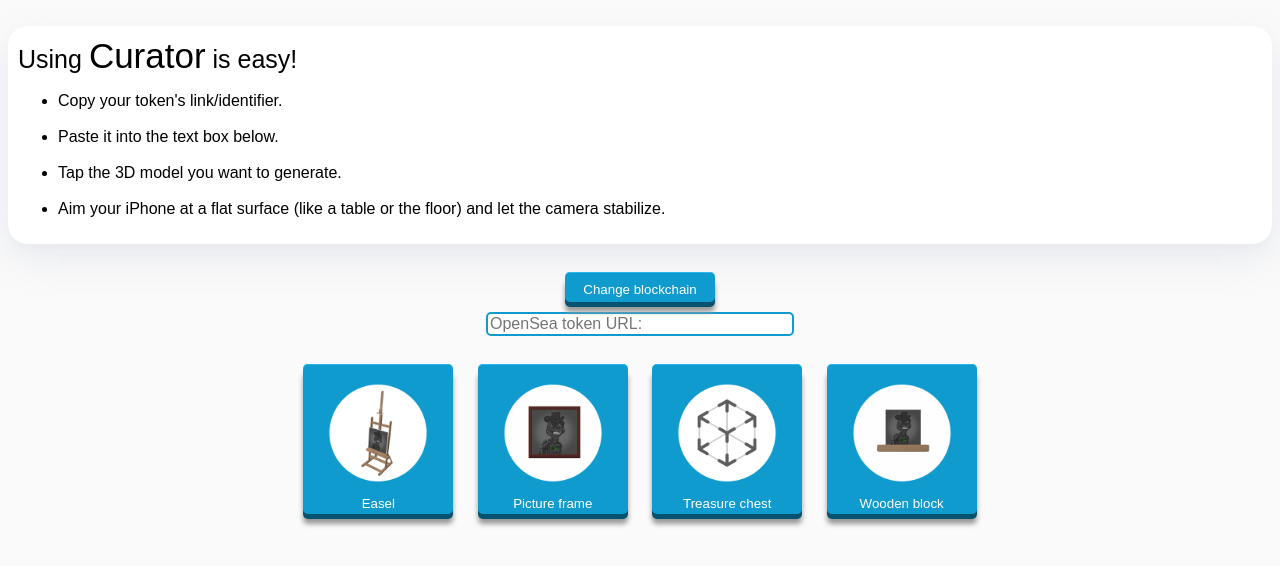
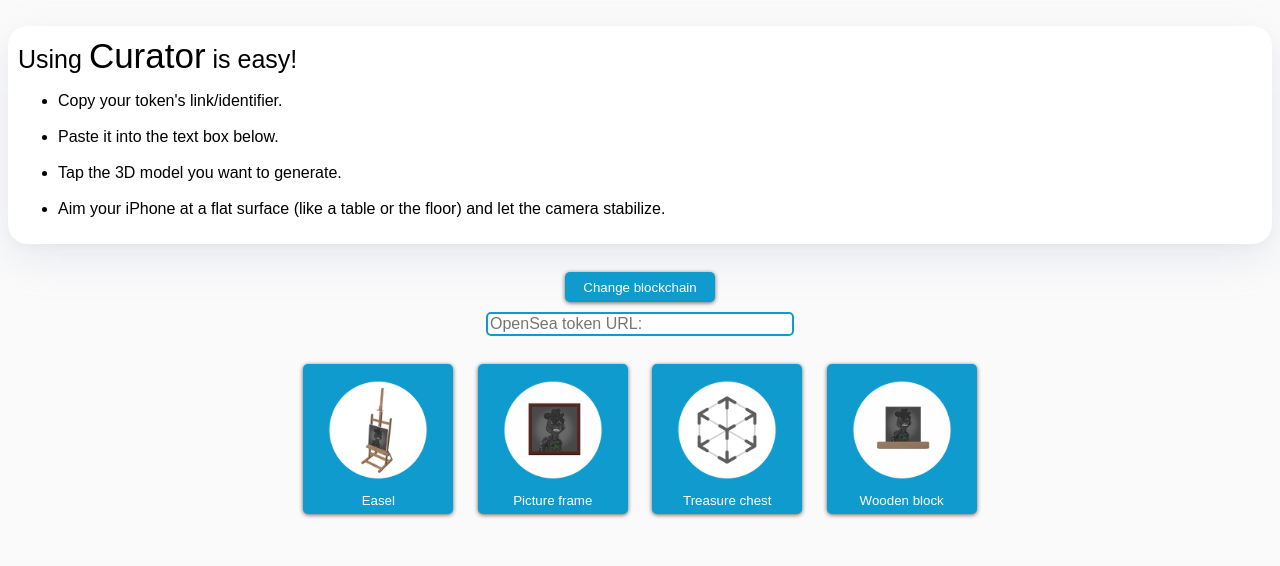
Before and after one commit to Un1xG0d/Curator, a PHP site: page / in a window 1280 px wide. Shown: the top 566 px of the page. Run offline with PHP 8.4, Linux system fonts and the light colour scheme.

Commit message:
update styling

```diff
--- a/styles.css
+++ b/styles.css
@@ -20,23 +20,24 @@ button {
   text-decoration: none;
   text-align: center;
   font-weight: 300;
-  padding-top: 6px;
   margin: 10px;
   position: relative;
   border: none;
   background: #109bce;
   border-radius: 5px;
-  box-shadow: inset 0px 1px 0px #2ab7ec, 0px 5px 0px 0px #07526e, 0px 10px 5px #999;
+  padding: 0;
+  box-shadow: 0 1px 4px rgba(0,0,0,0.6);
 }
 
 button:hover {
-  top: 3px;
-  box-shadow: inset 0px 1px 0px #2ab7ec, 0px 2px 0px 0px #07526e, 0px 5px 3px #999;
+  background: #719fb0;
 }
 
 .blockchain_button {
   width: 100px;
   height: 30px;
+  padding: 0;
+  box-shadow: 0 1px 4px rgba(0,0,0,0.6);
 }
 
 .card {
@@ -48,6 +49,8 @@ button:hover {
 
 .change_blockchain_button {
   height: 30px;
+  padding: 0;
+  box-shadow: 0 1px 4px rgba(0,0,0,0.6);
 }
 
 .modal {
@@ -60,7 +63,7 @@ button:hover {
   height: 100%;
   overflow: auto;
   background-color: rgb(0,0,0);
-  background-color: rgba(0,0,0,0.4);
+  background-color: rgba(0,0,0,0.6);
 }
 
 .modal-content {
@@ -72,7 +75,7 @@ button:hover {
 }
 
 .shadow {
-  box-shadow: 0 5px 10px rgba(154,160,185,.05), 0 15px 40px rgba(166,173,201,.2);
+  box-shadow: 0 5px 10px rgba(154,160,185,0.05), 0 15px 40px rgba(166,173,201,0.2);
 }
 
 .thumbnail_image {
```
